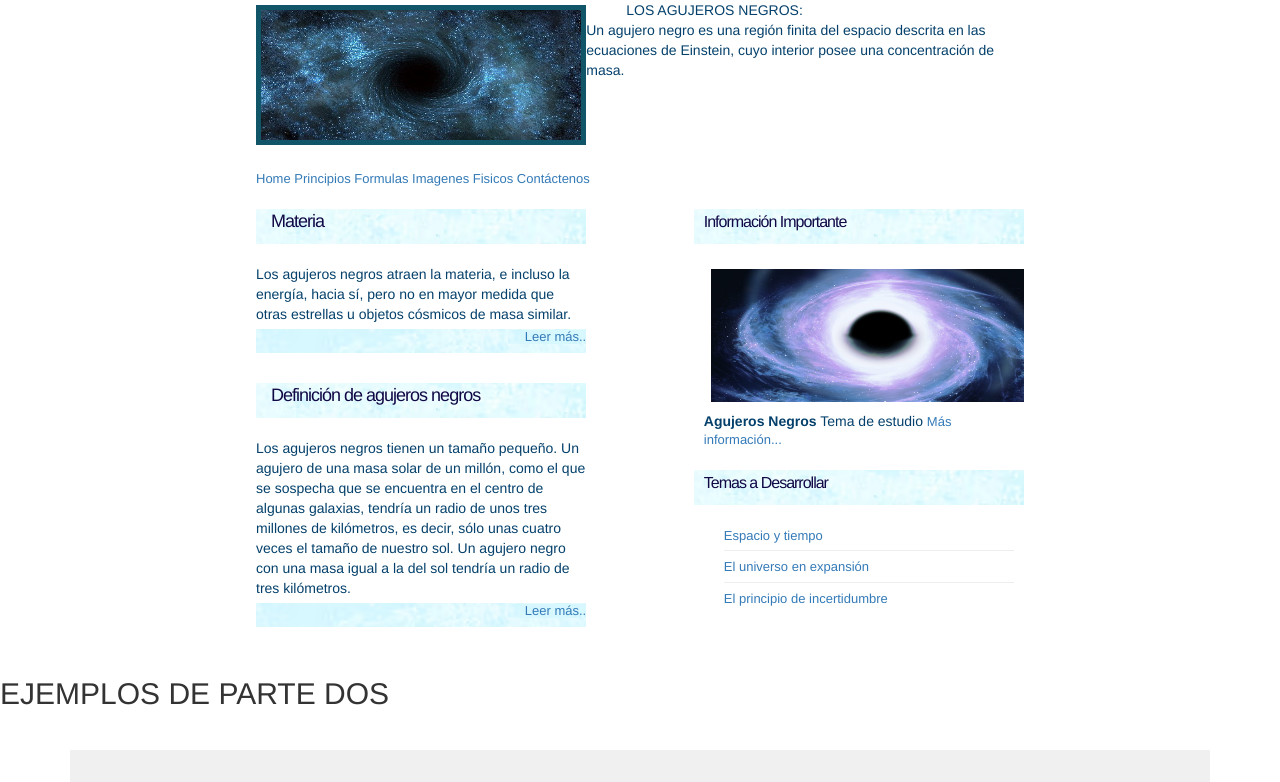
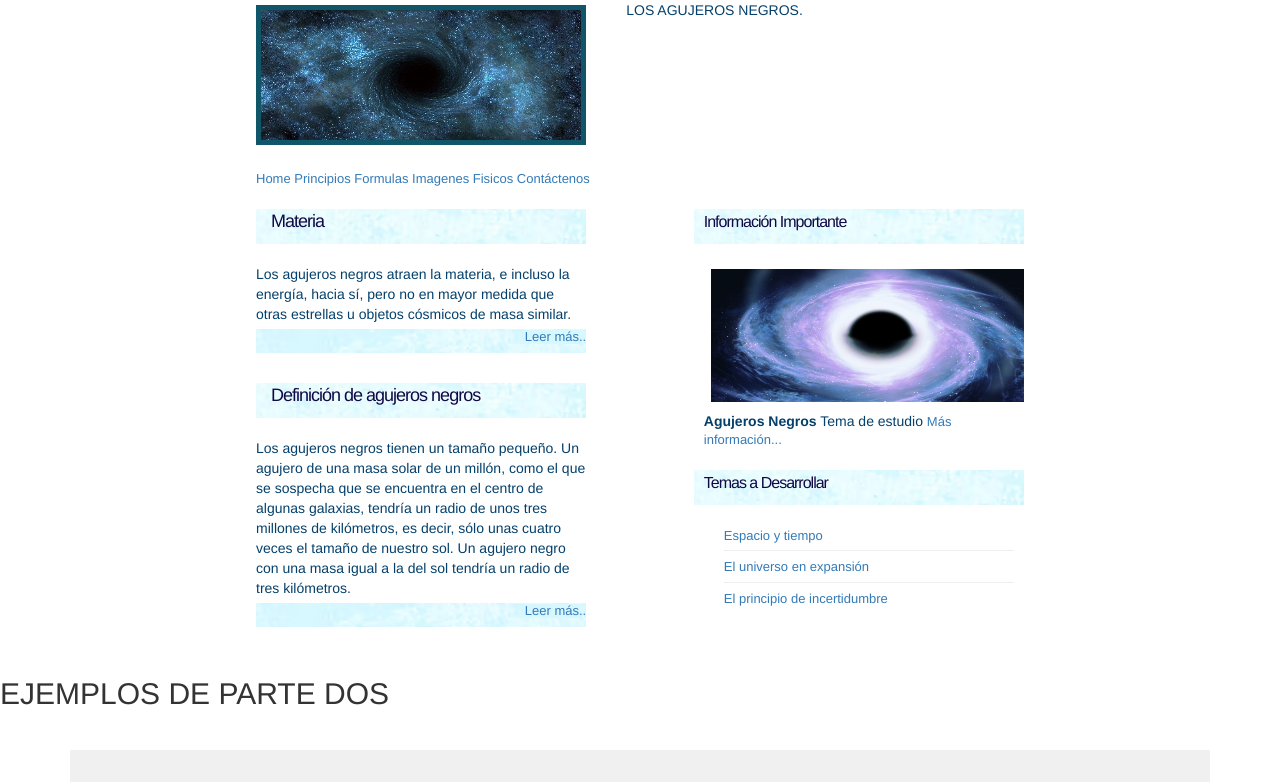
Before and after one commit to SahoryCeciliano/sahrypartedos, a plain HTML site: page index.html in a window 1280 px wide. Shown: the top 782 px of the page. Drawn offline with nearby package versions, Linux system fonts and the light colour scheme; files whose address does not match are found by name.

Commit message:
index.html

```diff
--- a/index.html
+++ b/index.html
@@ -23,8 +23,7 @@
 
         </div>
         <div id="texto">
-        <p>LOS AGUJEROS NEGROS: <BR>Un agujero negro es una región finita del espacio descrita en las ecuaciones de Einstein,
-            cuyo interior posee una concentración de masa.</p>
+        <p>LOS AGUJEROS NEGROS.</p>
           </div>
     </header>
 
```
